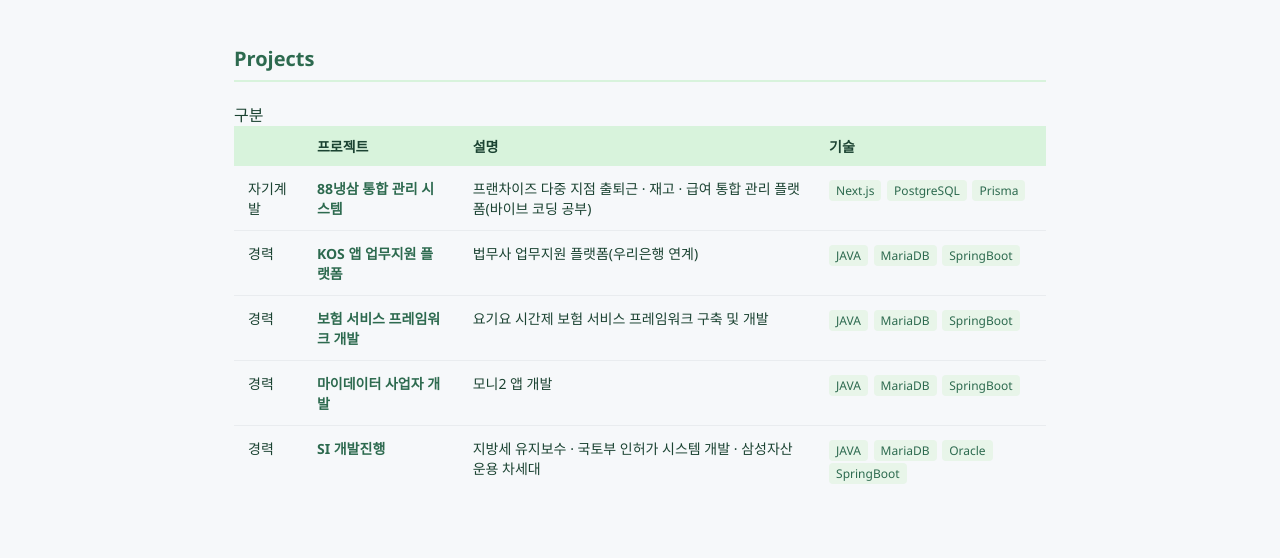
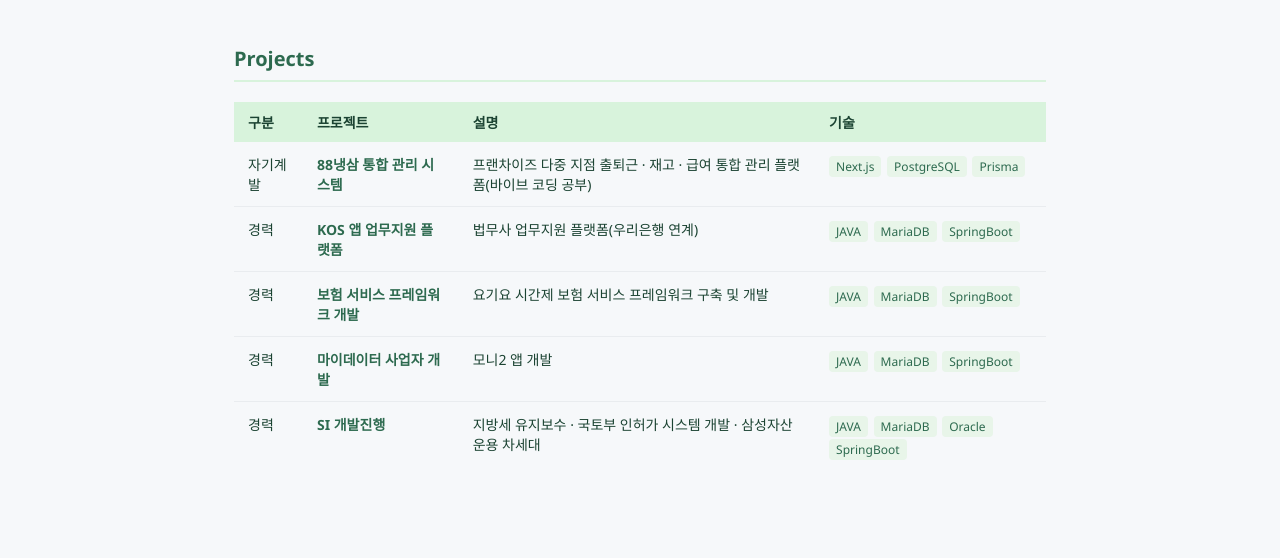
Before and after one commit to leesanghyupp/leesanghyupp, a plain HTML site: page index.html in a window 1280 px wide. Shown: the part 3090-3648 px from the top of the page. Drawn offline with Linux system fonts and the light colour scheme.

Commit message:
Update index.html

```diff
--- a/index.html
+++ b/index.html
@@ -232,7 +232,7 @@
       <table>
         <thead>
           <tr>
-            <th></th>구분</th>
+            <th>구분</th>
             <th>프로젝트</th>
             <th>설명</th>
             <th>기술</th>
```
